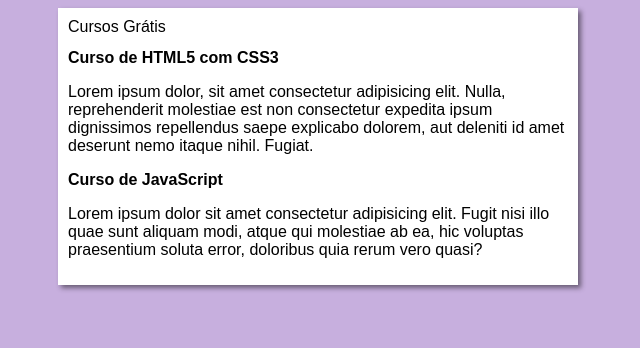
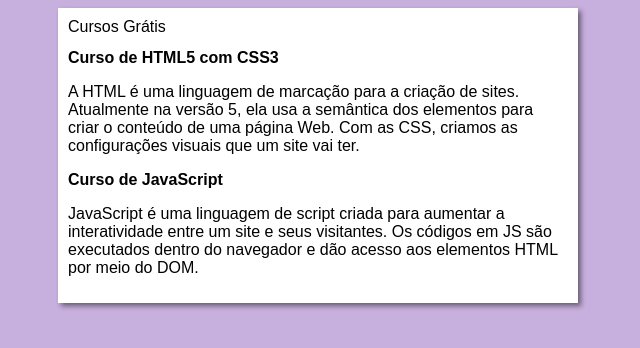
Before and after one commit to i3arba/projeto-site, a plain HTML site: page index.html in a window 1280 px wide. Shown: the whole page, without its empty margins (322-962 px from the left). Drawn offline with Linux system fonts and the light colour scheme.

Commit message:
update_img

```diff
--- a/index.html
+++ b/index.html
@@ -11,11 +11,11 @@
         <header>Cursos Grátis</header>
         <article>
             <h2>Curso de HTML5 com CSS3</h2>
-            <p>Lorem ipsum dolor, sit amet consectetur adipisicing elit. Nulla, reprehenderit molestiae est non consectetur expedita ipsum dignissimos repellendus saepe explicabo dolorem, aut deleniti id amet deserunt nemo itaque nihil. Fugiat.</p>
+            <p>A HTML é uma linguagem de marcação para a criação de sites. Atualmente na versão 5, ela usa a semântica dos elementos para criar o conteúdo de uma página Web. Com as CSS, criamos as configurações visuais que um site vai ter.</p>
         </article>
         <article>
             <h2>Curso de JavaScript</h2>
-            <p>Lorem ipsum dolor sit amet consectetur adipisicing elit. Fugit nisi illo quae sunt aliquam modi, atque qui molestiae ab ea, hic voluptas praesentium soluta error, doloribus quia rerum vero quasi?</p>
+            <p>JavaScript é uma linguagem de script criada para aumentar a interatividade entre um site e seus visitantes. Os códigos em JS são executados dentro do navegador e dão acesso aos elementos HTML por meio do DOM.</p>
         </article>
     </main>
 </body>
```
Also changed, not shown: imagens/btn-back.png (added), imagens/curso-em-video-cor.png (added), imagens/curso-em-video-pb.png (added), imagens/curso-html-css.png (added), imagens/curso-javascript.png (added).
